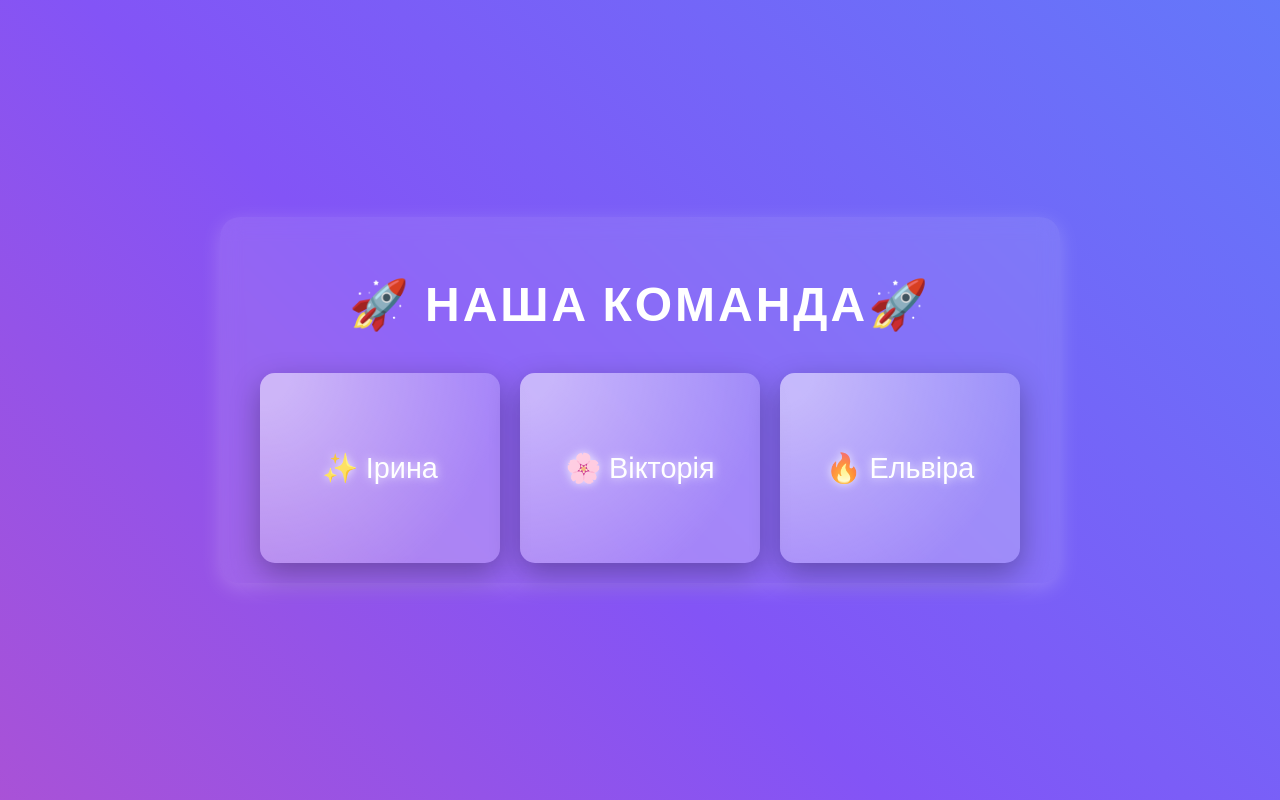
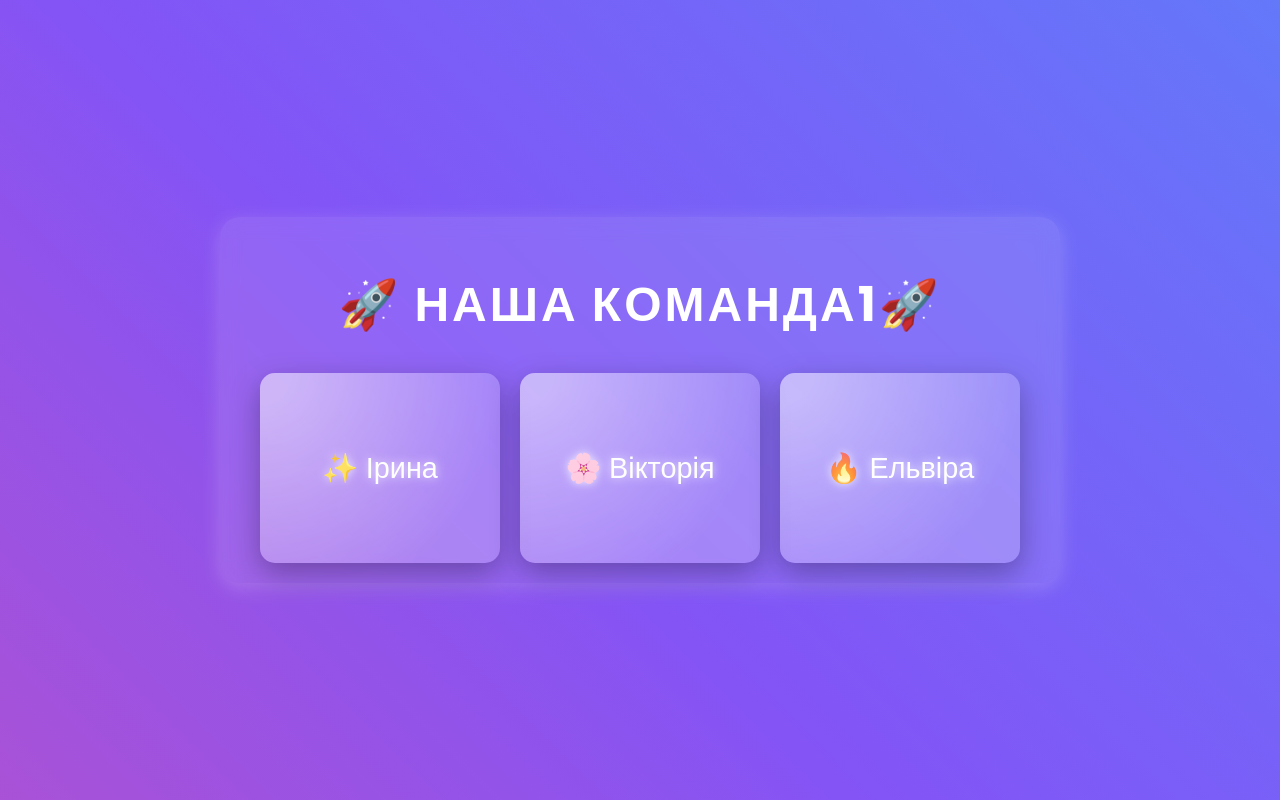
Before and after one commit to imykytenko/lab4-5, a plain HTML site: page index.html in a window 1280 px wide. Drawn offline with Linux system fonts and the light colour scheme.

Commit message:
added changes

```diff
--- a/index.html
+++ b/index.html
@@ -7,7 +7,7 @@
 </head>
 <body>
 <div class="container">
-    <h1>🚀 Наша команда🚀</h1>
+    <h1>🚀 Наша команда1🚀</h1>
     <div class="team">
         <div class="member">
             <h2>✨ Ірина</h2>
```
